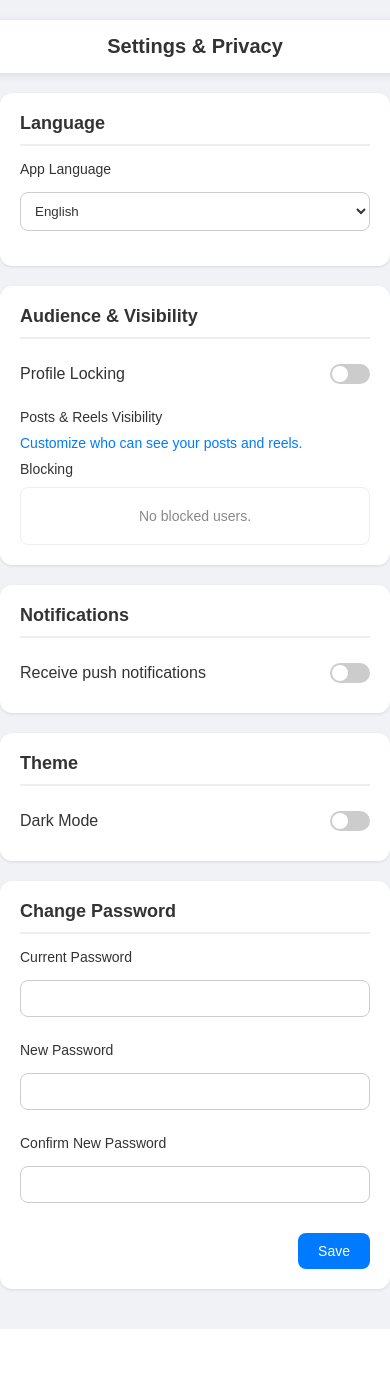
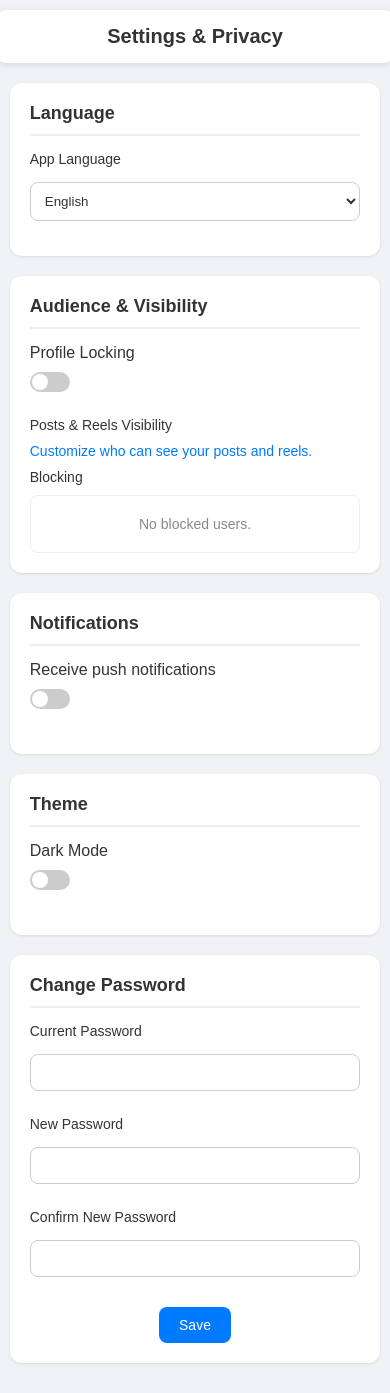
Before and after one commit to Hencheng2/fin, a Django app: template templates/settings.html in a window 390 px wide. Before the commit the page ends 1329 px from the top, so only its background shows below. Run offline with Django 3.2, Linux system fonts and the light colour scheme; the template is opened without the code that fills it, so the values that code supplies are empty.

Commit message:
Update settings.html

```diff
--- a/templates/settings.html
+++ b/templates/settings.html
@@ -28,7 +28,7 @@
             font-family: Arial, sans-serif;
             background-color: var(--background-color-light);
             margin: 0;
-            padding: 20px 0;
+            padding: 10px 0;
             display: flex;
             flex-direction: column;
             align-items: center;
@@ -41,30 +41,8 @@
             color: var(--text-color-dark);
         }
 
-        body.dark-mode .header {
-            background-color: var(--card-color-dark);
-            box-shadow: 0 2px 8px rgba(0,0,0,0.3);
-        }
-
-        body.dark-mode .settings-section {
-            background-color: var(--card-color-dark);
-            box-shadow: 0 1px 3px rgba(0,0,0,0.2);
-        }
-
-        body.dark-mode .settings-section h2 {
-            border-bottom: 2px solid var(--border-color-dark);
-        }
-
-        body.dark-mode .toggle-switch-container input:checked + .slider {
-            background-color: #555;
-        }
-
-        body.dark-mode .toggle-switch-container input:checked + .slider:before {
-            background-color: #ccc;
-        }
-
         .header {
-            width: 100%;
+            width: 90%;
             max-width: 800px;
             display: flex;
             justify-content: center;
@@ -79,15 +57,20 @@
             margin-bottom: 20px;
         }
 
+        body.dark-mode .header {
+            background-color: var(--card-color-dark);
+            box-shadow: 0 2px 8px rgba(0,0,0,0.3);
+        }
+
         .header .title {
             font-size: 20px;
             font-weight: bold;
         }
 
         .container {
-            width: 100%;
+            width: 90%;
             max-width: 800px;
-            padding: 0 20px;
+            padding: 0 10px;
         }
 
         .settings-section {
@@ -98,19 +81,26 @@
             margin-bottom: 20px;
         }
 
+        body.dark-mode .settings-section {
+            background-color: var(--card-color-dark);
+            box-shadow: 0 1px 3px rgba(0,0,0,0.2);
+        }
+
         .settings-section h2 {
             margin-top: 0;
             font-size: 18px;
-            color: var(--text-color-light);
             border-bottom: 2px solid var(--border-color-light);
             padding-bottom: 10px;
             margin-bottom: 15px;
         }
 
+        body.dark-mode .settings-section h2 {
+            border-bottom: 2px solid var(--border-color-dark);
+        }
+
         .settings-section label,
         .settings-section p {
             font-size: 14px;
-            color: var(--text-color-light);
             margin: 10px 0;
             display: block;
         }
@@ -141,10 +131,7 @@
             justify-content: space-between;
             align-items: center;
             margin-bottom: 15px;
-        }
-
-        .settings-option:last-child {
-            margin-bottom: 0;
+            flex-wrap: wrap;
         }
 
         .toggle-switch-container {
@@ -202,6 +189,7 @@
             justify-content: flex-end;
             gap: 10px;
             margin-top: 15px;
+            flex-wrap: wrap;
         }
 
         .save-btn, .cancel-btn {
@@ -278,6 +266,25 @@
             background-color: #c82333;
         }
 
+        /* Responsive */
+        @media (max-width: 600px) {
+            .settings-option {
+                flex-direction: column;
+                align-items: flex-start;
+            }
+
+            .button-group {
+                justify-content: center;
+            }
+
+            .container {
+                width: 95%;
+            }
+
+            .header {
+                width: 95%;
+            }
+        }
     </style>
 </head>
 <body>
@@ -313,14 +320,11 @@
 
             <p>Posts & Reels Visibility</p>
             <p>
-                <!-- This is a placeholder for a more complex UI for customizing post visibility -->
                 <a href="#" style="color: var(--primary-blue); text-decoration: none;">Customize who can see your posts and reels.</a>
             </p>
 
             <p>Blocking</p>
-            <div id="blocked-users-list" class="blocked-users-list">
-                <!-- Blocked users will be dynamically listed here -->
-            </div>
+            <div id="blocked-users-list" class="blocked-users-list"></div>
         </div>
 
         <!-- Notifications -->
@@ -335,7 +339,6 @@
                     </label>
                 </div>
             </div>
-            <!-- More notification options would be added here dynamically -->
         </div>
 
         <!-- Theme -->
@@ -372,7 +375,6 @@
             const blockedUsersList = document.getElementById('blocked-users-list');
             const themeToggle = document.getElementById('theme-toggle');
 
-            // Theme Toggle Logic
             themeToggle.addEventListener('change', () => {
                 document.body.classList.toggle('dark-mode', themeToggle.checked);
             });
@@ -394,34 +396,18 @@
                 }
             }
 
-            // This function would be called to fetch data from your backend
             function fetchSettingsData() {
-                // Example: Fetch blocked users
-                // fetch('/api/settings/blocked_users')
-                //     .then(response => response.json())
-                //     .then(data => {
-                //         renderBlockedUsers(data);
-                //     });
-
-                // Since no mock data is allowed, we'll start with an empty list
+                // Fetch data from backend here if needed
                 renderBlockedUsers([]);
             }
 
-            // Event listener for unblock button (delegated)
             blockedUsersList.addEventListener('click', (event) => {
                 if (event.target.classList.contains('unblock-btn')) {
                     const userId = event.target.dataset.userId;
-                    // Your backend API call to unblock user goes here
-                    // fetch(`/api/unblock_user/${userId}`, { method: 'POST' })
-                    //     .then(response => {
-                    //         if (response.ok) {
-                    //             fetchSettingsData(); // Refresh the list
-                    //         }
-                    //     });
+                    // Backend API to unblock user
                 }
             });
 
-            // Event listener for password change
             document.getElementById('save-password-btn').addEventListener('click', () => {
                 const currentPassword = document.getElementById('current-password').value;
                 const newPassword = document.getElementById('new-password').value;
@@ -432,12 +418,7 @@
                     return;
                 }
 
-                // Your backend API call to change password goes here
-                // fetch('/api/change_password', {
-                //     method: 'POST',
-                //     headers: { 'Content-Type': 'application/json' },
-                //     body: JSON.stringify({ currentPassword, newPassword })
-                // });
+                // Backend API to change password
             });
 
             fetchSettingsData();
```
